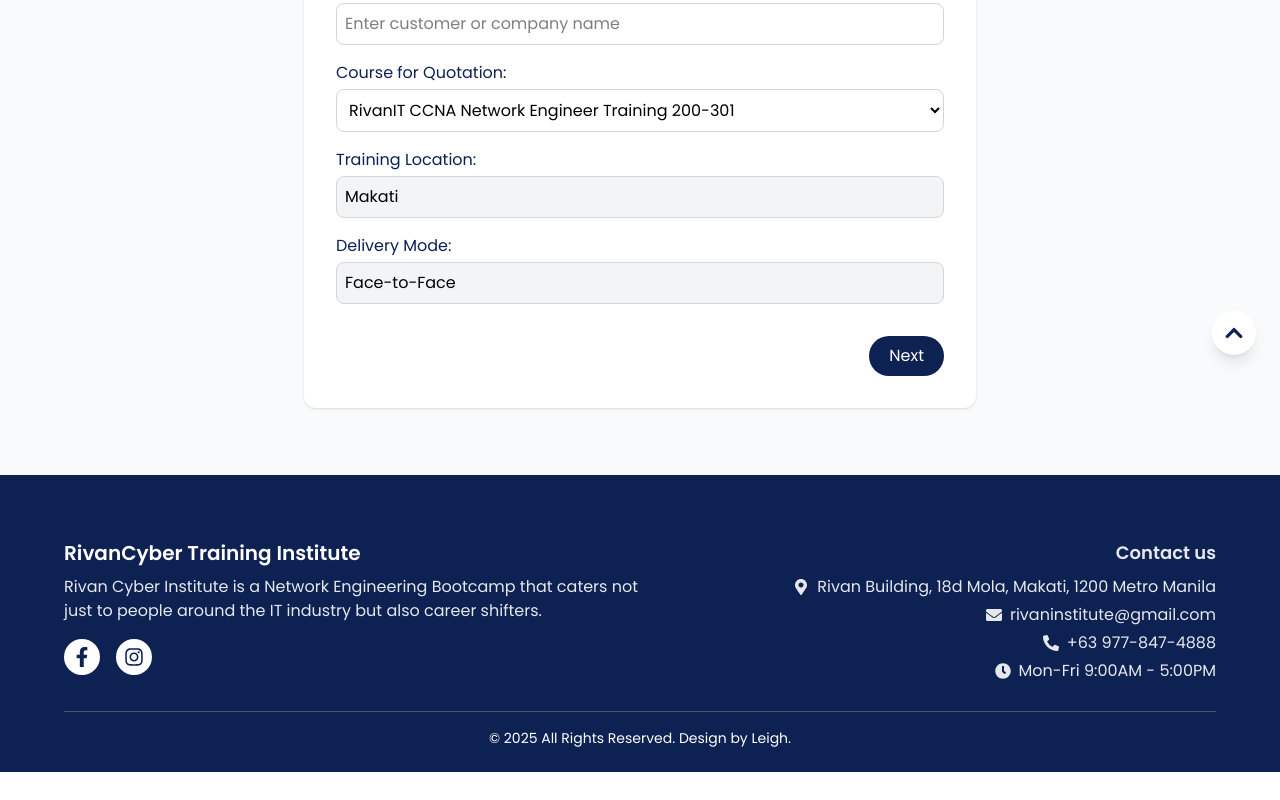
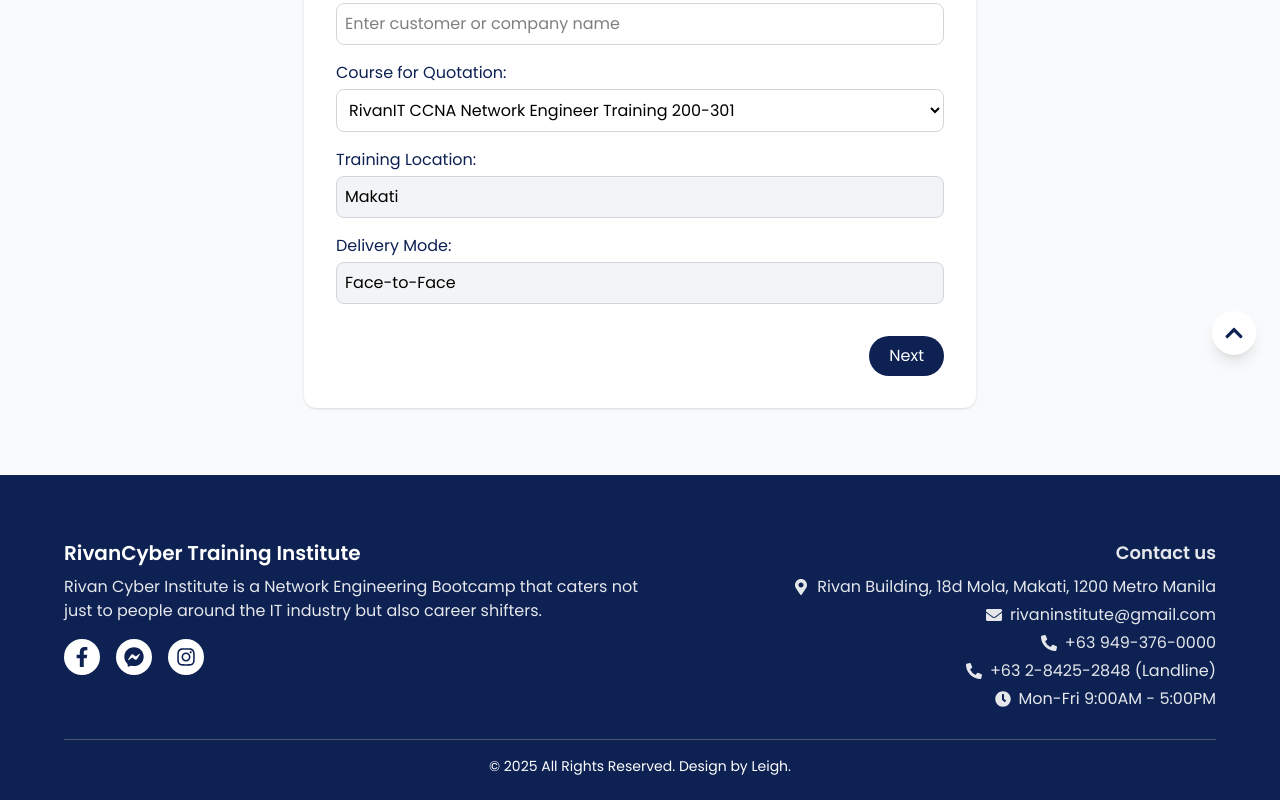
Before and after one commit to JemsProg/rivan_practice_web, a React (Vite) app in the folder frontend/: page /quotation in a window 1280 px wide. Shown: the part 421-1221 px from the top of the page. Before the commit the page ends 1193 px from the top, so only its background shows below. Built offline with nearby package versions, Linux system fonts and the light colour scheme.

Commit message:
modify footer

```diff
--- a/frontend/src/components/Footer.jsx
+++ b/frontend/src/components/Footer.jsx
@@ -1,6 +1,7 @@
 import React from 'react'
 import {
   FaFacebookF,
+  FaFacebookMessenger,
   FaInstagram,
   FaMapMarkerAlt,
   FaEnvelope,
@@ -37,6 +38,14 @@
                 <FaFacebookF size={20} className="text-[#0D2153]" />
               </a>
               <a
+                href="https://m.me/RivanInstitute"
+                target="_blank"
+                rel="noreferrer"
+                className="bg-white rounded-full p-2 transition hover:shadow-lg"
+              >
+                <FaFacebookMessenger size={20} className="text-[#0D2153]" />
+              </a>
+              <a
                 href="https://www.instagram.com/rivancyberinstitute"
                 target="_blank"
                 rel="noreferrer"
@@ -66,10 +75,19 @@
             <p className="flex items-center mb-1">
               <FaPhoneAlt className="mr-2" />
               <a
-                href="tel:+639778474888"
+                href="tel:+639493760000"
                 className="hover:text-blue-400 transition"
               >
-                +63 977-847-4888
+                +63 949-376-0000
+              </a>
+            </p>
+            <p className="flex items-center mb-1">
+              <FaPhoneAlt className="mr-2" />
+              <a
+                href="tel:+63284252848"
+                className="hover:text-blue-400 transition"
+              >
+                +63 2-8425-2848 (Landline)
               </a>
             </p>
             <p className="flex items-center mb-1">
```
